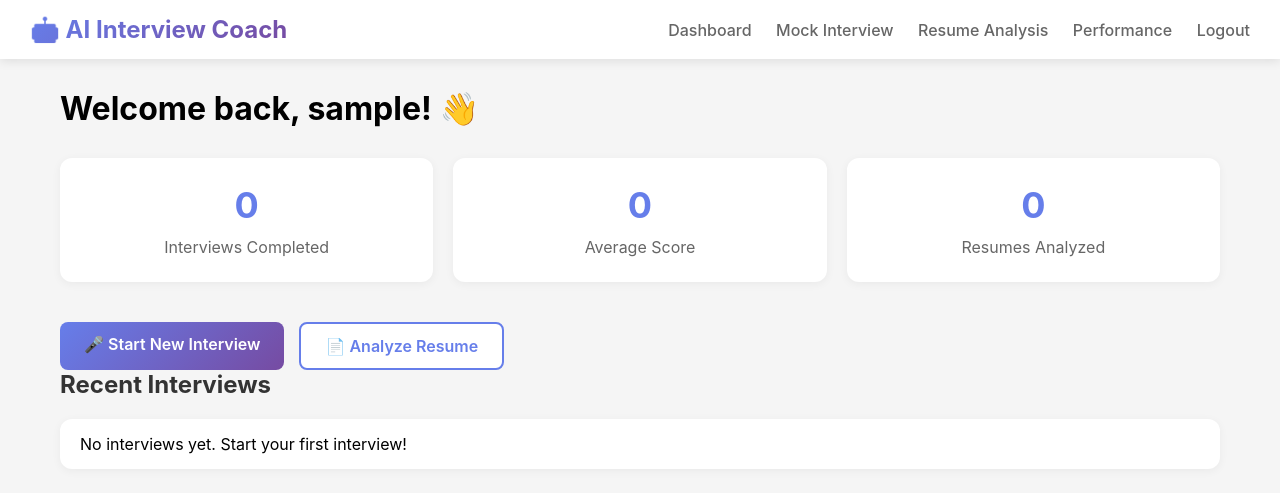
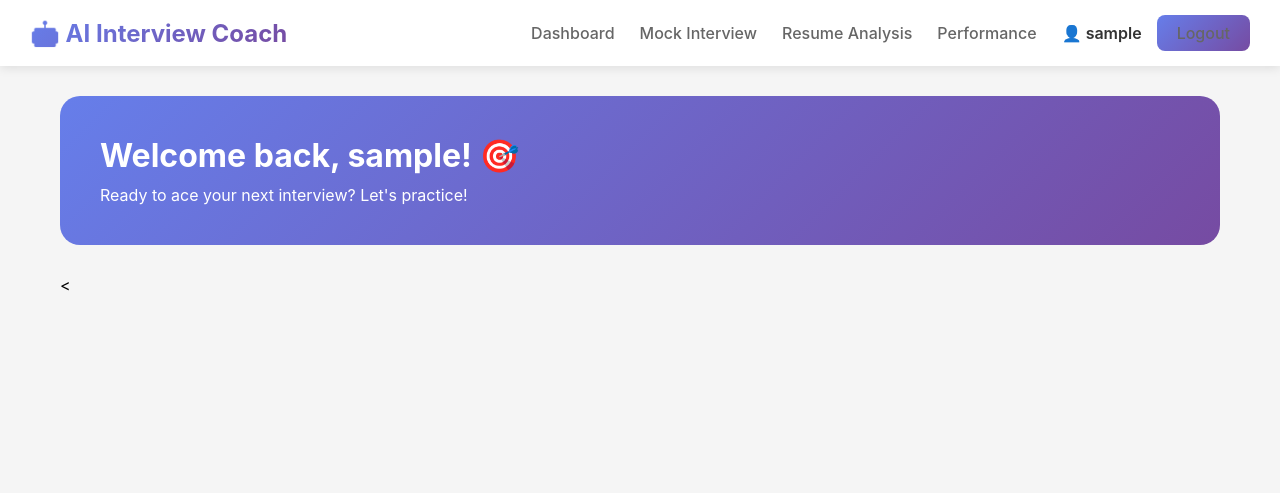
Before and after one commit to devanshsinghtomar/AI-interview-coach-module, a Flask app: page /dashboard in a window 1280 px wide. Shown: the top 493 px of the page. Run offline with Flask 3, Linux system fonts and the light colour scheme; the visitor is signed in with stand-in values (Sample User, id 1); data that the repository does not hold is empty.

Commit message:
Update dashboard.html

```diff
--- a/templates/dashboard.html
+++ b/templates/dashboard.html
@@ -5,11 +5,17 @@
     <meta name="viewport" content="width=device-width, initial-scale=1.0">
     <title>Dashboard - AI Interview Coach</title>
     <style>
-        * { margin: 0; padding: 0; box-sizing: border-box; }
+        * {
+            margin: 0;
+            padding: 0;
+            box-sizing: border-box;
+        }
+
         body {
             font-family: -apple-system, BlinkMacSystemFont, 'Segoe UI', Roboto, sans-serif;
             background: #f5f5f5;
         }
+
         .navbar {
             background: white;
             box-shadow: 0 2px 10px rgba(0,0,0,0.1);
@@ -17,66 +23,211 @@
             display: flex;
             justify-content: space-between;
             align-items: center;
+            position: sticky;
+            top: 0;
+            z-index: 100;
         }
-        .logo { font-size: 24px; font-weight: bold; background: linear-gradient(135deg, #667eea 0%, #764ba2 100%); -webkit-background-clip: text; background-clip: text; color: transparent; }
+
+        .logo {
+            font-size: 24px;
+            font-weight: bold;
+            background: linear-gradient(135deg, #667eea 0%, #764ba2 100%);
+            -webkit-background-clip: text;
+            background-clip: text;
+            color: transparent;
+        }
+
+        .nav-links {
+            display: flex;
+            gap: 25px;
+            align-items: center;
+        }
+
         .nav-links a {
-            margin-left: 20px;
             text-decoration: none;
             color: #666;
             font-weight: 500;
+            transition: color 0.3s;
         }
-        .nav-links a:hover { color: #667eea; }
-        .container { max-width: 1200px; margin: 30px auto; padding: 0 20px; }
-        .welcome { margin-bottom: 30px; }
-        .stats { display: grid; grid-template-columns: repeat(auto-fit, minmax(250px, 1fr)); gap: 20px; margin-bottom: 40px; }
+
+        .nav-links a:hover {
+            color: #667eea;
+        }
+
+        .user-info {
+            display: flex;
+            align-items: center;
+            gap: 15px;
+        }
+
+        .username {
+            font-weight: 600;
+            color: #333;
+        }
+
+        .logout-btn {
+            background: linear-gradient(135deg, #667eea 0%, #764ba2 100%);
+            color: white;
+            padding: 8px 20px;
+            border-radius: 8px;
+            text-decoration: none;
+            font-weight: 500;
+        }
+
+        .container {
+            max-width: 1200px;
+            margin: 30px auto;
+            padding: 0 20px;
+        }
+
+        .welcome-card {
+            background: linear-gradient(135deg, #667eea 0%, #764ba2 100%);
+            color: white;
+            padding: 40px;
+            border-radius: 20px;
+            margin-bottom: 30px;
+        }
+
+        .welcome-card h1 {
+            font-size: 32px;
+            margin-bottom: 10px;
+        }
+
+        .stats {
+            display: grid;
+            grid-template-columns: repeat(auto-fit, minmax(280px, 1fr));
+            gap: 25px;
+            margin-bottom: 40px;
+        }
+
         .stat-card {
             background: white;
-            padding: 25px;
-            border-radius: 12px;
+            padding: 30px;
+            border-radius: 15px;
             text-align: center;
             box-shadow: 0 2px 10px rgba(0,0,0,0.05);
+            transition: transform 0.3s;
         }
-        .stat-number { font-size: 36px; font-weight: bold; color: #667eea; margin-bottom: 10px; }
-        .stat-label { color: #666; }
-        .section-title { font-size: 24px; margin-bottom: 20px; color: #333; }
-        .interview-list { background: white; border-radius: 12px; overflow: hidden; box-shadow: 0 2px 10px rgba(0,0,0,0.05); }
-        .interview-item {
-            padding: 15px 20px;
-            border-bottom: 1px solid #e0e0e0;
-            display: flex;
-            justify-content: space-between;
-            align-items: center;
+
+        .stat-card:hover {
+            transform: translateY(-5px);
+            box-shadow: 0 10px 30px rgba(0,0,0,0.1);
         }
-        .interview-item:last-child { border-bottom: none; }
-        .score-badge {
-            background: #667eea;
-            color: white;
-            padding: 5px 12px;
-            border-radius: 20px;
+
+        .stat-number {
+            font-size: 42px;
             font-weight: bold;
+            color: #667eea;
+            margin-bottom: 10px;
         }
+
+        .stat-label {
+            color: #666;
+            font-size: 14px;
+            text-transform: uppercase;
+            letter-spacing: 1px;
+        }
+
         .action-buttons {
             display: flex;
-            gap: 15px;
-            margin-top: 30px;
+            gap: 20px;
+            margin-bottom: 40px;
+            flex-wrap: wrap;
         }
+
         .btn {
-            padding: 12px 24px;
+            padding: 12px 30px;
             border: none;
-            border-radius: 8px;
+            border-radius: 10px;
             font-size: 16px;
             font-weight: 600;
             cursor: pointer;
             text-decoration: none;
             display: inline-block;
-            text-align: center;
+            transition: transform 0.2s;
         }
-        .btn-primary { background: linear-gradient(135deg, #667eea 0%, #764ba2 100%); color: white; }
-        .btn-secondary { background: white; color: #667eea; border: 2px solid #667eea; }
+
+        .btn-primary {
+            background: linear-gradient(135deg, #667eea 0%, #764ba2 100%);
+            color: white;
+        }
+
+        .btn-secondary {
+            background: white;
+            color: #667eea;
+            border: 2px solid #667eea;
+        }
+
+        .btn-primary:hover, .btn-secondary:hover {
+            transform: translateY(-2px);
+        }
+
+        .section-title {
+            font-size: 24px;
+            margin-bottom: 20px;
+            color: #333;
+        }
+
+        .interview-list {
+            background: white;
+            border-radius: 15px;
+            overflow: hidden;
+            box-shadow: 0 2px 10px rgba(0,0,0,0.05);
+        }
+
+        .interview-item {
+            padding: 18px 25px;
+            border-bottom: 1px solid #e0e0e0;
+            display: flex;
+            justify-content: space-between;
+            align-items: center;
+            transition: background 0.3s;
+        }
+
+        .interview-item:hover {
+            background: #f8f9fa;
+        }
+
+        .interview-info h4 {
+            margin-bottom: 5px;
+            color: #333;
+        }
+
+        .interview-info small {
+            color: #999;
+        }
+
+        .score-badge {
+            background: #667eea;
+            color: white;
+            padding: 5px 15px;
+            border-radius: 20px;
+            font-weight: bold;
+            font-size: 14px;
+        }
+
         @media (max-width: 768px) {
-            .navbar { flex-direction: column; gap: 10px; }
-            .nav-links a { margin: 0 10px; }
-            .stats { grid-template-columns: 1fr; }
+            .navbar {
+                flex-direction: column;
+                gap: 15px;
+            }
+
+            .nav-links {
+                flex-wrap: wrap;
+                justify-content: center;
+            }
+
+            .stats {
+                grid-template-columns: 1fr;
+            }
+
+            .action-buttons {
+                flex-direction: column;
+            }
+
+            .btn {
+                text-align: center;
+            }
         }
     </style>
 </head>
@@ -88,51 +239,17 @@
             <a href="/start-interview">Mock Interview</a>
             <a href="/resume">Resume Analysis</a>
             <a href="/performance">Performance</a>
-            <a href="/logout">Logout</a>
+            <div class="user-info">
+                <span class="username">👤 {{ current_user.username }}</span>
+                <a href="/logout" class="logout-btn">Logout</a>
+            </div>
         </div>
     </nav>
 
     <div class="container">
-        <div class="welcome">
-            <h1>Welcome back, {{ current_user.username }}! 👋</h1>
+        <div class="welcome-card">
+            <h1>Welcome back, {{ current_user.username }}! 🎯</h1>
+            <p>Ready to ace your next interview? Let's practice!</p>
         </div>
 
-        <div class="stats">
-            <div class="stat-card">
-                <div class="stat-number">{{ total_interviews }}</div>
-                <div class="stat-label">Interviews Completed</div>
-            </div>
-            <div class="stat-card">
-                <div class="stat-number">{{ avg_score }}</div>
-                <div class="stat-label">Average Score</div>
-            </div>
-            <div class="stat-card">
-                <div class="stat-number">{{ resume_count }}</div>
-                <div class="stat-label">Resumes Analyzed</div>
-            </div>
-        </div>
-
-        <div class="action-buttons">
-            <a href="/start-interview" class="btn btn-primary">🎤 Start New Interview</a>
-            <a href="/resume" class="btn btn-secondary">📄 Analyze Resume</a>
-        </div>
-
-        <h2 class="section-title">Recent Interviews</h2>
-        <div class="interview-list">
-            {% for interview in recent_interviews %}
-            <div class="interview-item">
-                <div>
-                    <strong>{{ interview.job_role }}</strong><br>
-                    <small>{{ interview.date.strftime('%Y-%m-%d %H:%M') }}</small>
-                </div>
-                <div class="score-badge">Score: {{ interview.overall_score }}</div>
-            </div>
-            {% else %}
-            <div class="interview-item">
-                <div>No interviews yet. Start your first interview!</div>
-            </div>
-            {% endfor %}
-        </div>
-    </div>
-</body>
-</html>
+        <
```
